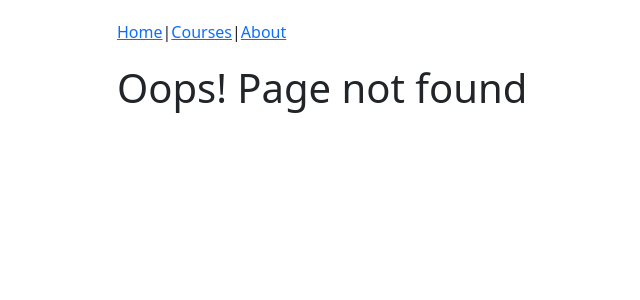
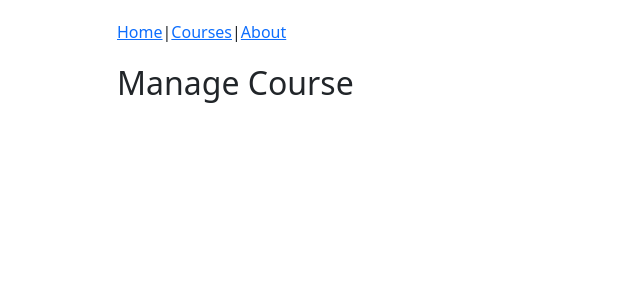
Before and after one commit to AdlerMutig/react-redux-17, a React app: page /course in a window 1280 px wide. Before the commit this address had no page. Shown: the top 300 px of the page, without its empty margins (110-750 px from the left). Built offline with nearby package versions, Linux system fonts and the light colour scheme; no server answers; what redux-immutable-state-invariant would draw is missing.

Commit message:
Added route to manage course

```diff
--- a/src/components/App.js
+++ b/src/components/App.js
@@ -5,6 +5,7 @@ import AboutPage from "./about/AboutPage";
 import Header from "./common/Header";
 import PageNotFound from "./PageNotFound";
 import CoursesPage from "./courses/CoursesPage";
+import ManageCoursePage from "./courses/ManageCoursePage";
 
 function App() {
     return (
@@ -14,6 +15,16 @@ function App() {
                 <Route exact path="/" component={HomePage}></Route>
                 <Route exact path="/about" component={AboutPage}></Route>
                 <Route exact path="/courses" component={CoursesPage}></Route>
+                <Route
+                    exact
+                    path="/course/:slug"
+                    component={ManageCoursePage}
+                ></Route>
+                <Route
+                    exact
+                    path="/course"
+                    component={ManageCoursePage}
+                ></Route>
                 <Route component={PageNotFound}></Route>
             </Switch>
         </div>
--- a/src/components/courses/ManageCoursePage.js
+++ b/src/components/courses/ManageCoursePage.js
@@ -1,7 +1,7 @@
 import React from "react";
 import { connect } from "react-redux";
-import * as courseActions from "../../redux/actions/courseActions";
-import * as authorActions from "../../redux/actions/authorActions";
+import { loadCourses } from "../../redux/actions/courseActions";
+import { loadAuthors } from "../../redux/actions/authorActions";
 import PropTypes from "prop-types";
 
 class ManageCoursesPage extends React.Component {
@@ -43,23 +43,9 @@ function mapStateToProps(state) {
     };
 }
 
-// function mapDispatchToProps(dispatch) {
-//     return {
-//         actions: {
-//             loadCourses: bindActionCreators(
-//                 courseActions.loadCourses,
-//                 dispatch
-//             ),
-//             loadAuthors: bindActionCreators(
-//                 authorActions.loadAuthors,
-//                 dispatch
-//             ),
-//         },
-//     };
-// }
 const mapDispatchToProps = {
-    loadCourses: courseActions.loadCourses,
-    loadAuthors: authorActions.loadAuthors,
+    loadCourses,
+    loadAuthors,
 };
 
 export default connect(mapStateToProps, mapDispatchToProps)(ManageCoursesPage);
```
